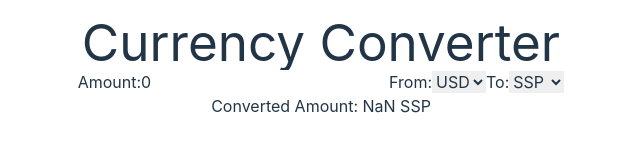
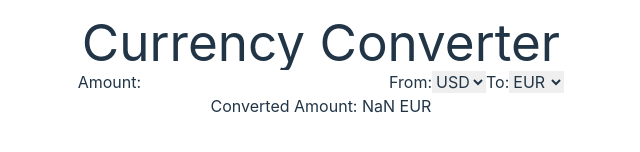
Before and after one commit to Jadashi97/Currency-Converter, a React (Vite) app: page / in a window 1280 px wide. Shown: the part 334-486 px from the top of the page, without its empty margins (319-959 px from the left). Built offline with nearby package versions, Linux system fonts and the light colour scheme; no server answers.

Commit message:
(fix):fix why cannot access api data and add onSubmit functionality

```diff
--- a/src/App.jsx
+++ b/src/App.jsx
@@ -1,23 +1,33 @@
 import { useEffect, useState } from 'react'
-import './App.css'
+import './App.css';
 
-const api_key = 'PPPeRuqNakyRAQNemcHu92MjytsdDnji';
+var myHeaders = new Headers();
+myHeaders.append("apikey", "Akpu7bDYd7LIenw3xG1fk6JA1pEkpuLk");
 
-const base_url = `https://provider-api.apilayer.com/provider/stats/${api_key}`
+var requestOptions = {
+  method: 'GET',
+  redirect: 'follow',
+  headers: myHeaders
+};
 
-// console.log(base_url);
+// const api_key = 'Akpu7bDYd7LIenw3xG1fk6JA1pEkpuLk';
+
+// const base_url = `https://api.apilayer.com/fixer/latest?base=USD&symbols=EUR,GBP${api_key}`
+const base_url = 'https://api.apilayer.com/fixer/convert?to=to&from=from&amount=amount'
+
+console.log(base_url);
 
 function App() {
-    const [amount, setAmount] = useState(0);
+    const [amount, setAmount] = useState(" ");
     const [fromCurrency, setFromCurrency] = useState('USD');
-    const [toCurrency, setToCurrency] = useState("SSP");
+    const [toCurrency, setToCurrency] = useState("EUR");
     const [exhangeRate, setExchageRate] = useState(null);
     const [convertedAmount, setConvertedAmount] = useState(0);
 
     useEffect(() => {
       async function fetchExhangeRate(){
         try {
-          const response = await fetch(`${base_url}&base=${fromCurrency}&symbols=${toCurrency}`)
+          const response = await fetch(`${base_url}&base=${fromCurrency}&symbols=${toCurrency}`, requestOptions)
           const data = await response.json();
           console.log(data)
           setExchageRate(data.rates[toCurrency]);
```
